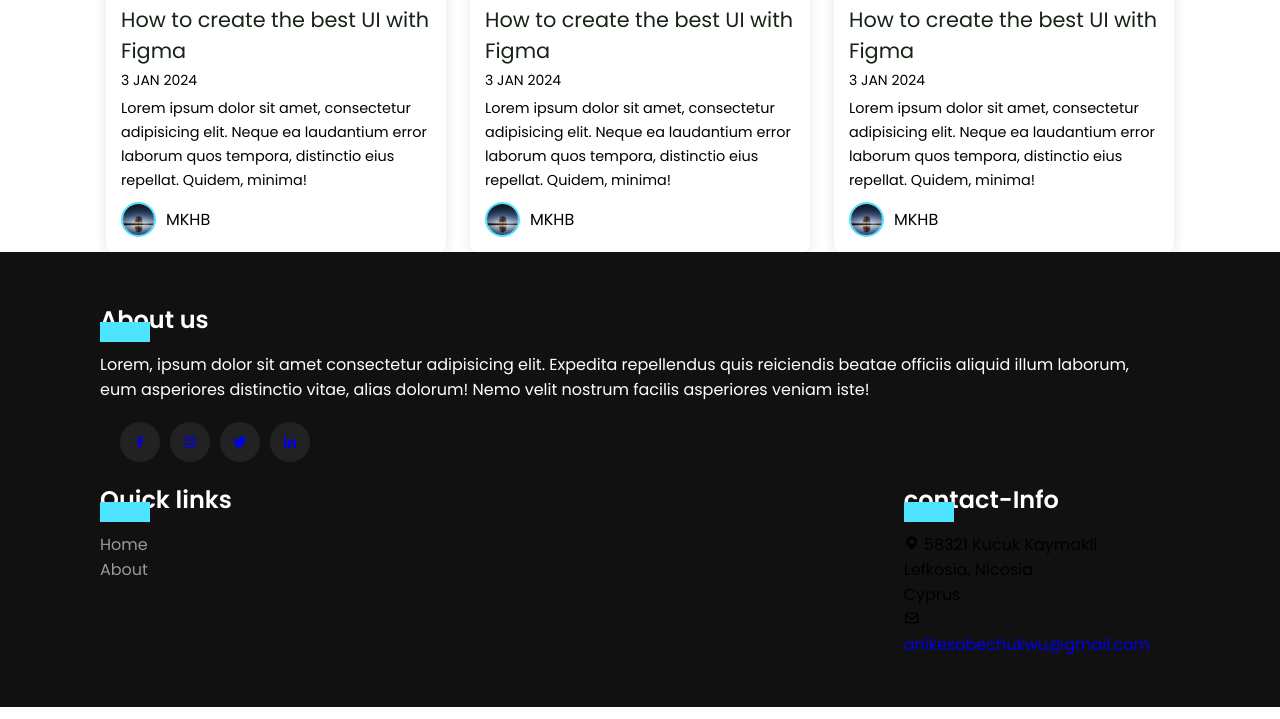
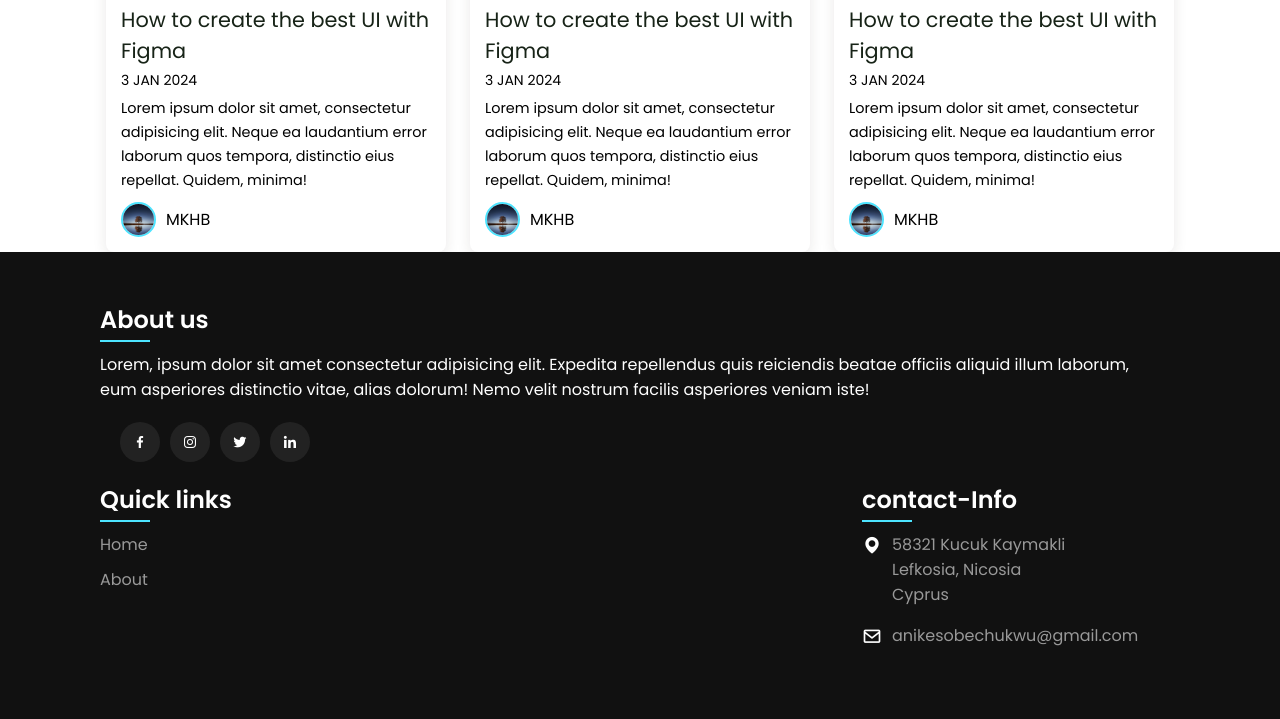
Before and after one commit to Anike-Sobe/personal_blog, a plain HTML site: page index.html in a window 1280 px wide. Shown: the part 2350-3069 px from the top of the page. Drawn offline with nearby package versions, Linux system fonts and the light colour scheme.

Commit message:
footer stlying Done.

```diff
--- a/style.css
+++ b/style.css
@@ -41,6 +41,10 @@ section {
     max-width: 1068px;
     margin: auto;
     width: 100%;
+}
+
+a {
+    color: #fff;
 }
 
 /* Header section */
@@ -302,7 +306,7 @@ footer {
     bottom: -5px;
     left: 0;
     width: 50px;
-    height: 20px;
+    height: 2px;
     background: rgba(77, 228, 255);
 }
 
@@ -349,4 +353,47 @@ footer p {
 
 .quicklinks ul li a {
     color: #999;
+    text-decoration: none;
+    margin-bottom: 10px;
+    display: inline-block;
+    transition: .3s;
 }
+
+.quicklinks ul li a:hover {
+    color: #fff;
+}
+
+.footer-container .contactBx {
+    width: calc(35% - 60px);
+    margin-right: 0 !important;
+}
+
+.contactBx .info {
+    position: relative;
+}
+
+.contactBx .info li {
+    display: flex !important;
+    margin-bottom: 16px;
+}
+
+.contactBx .info li span:nth-child(1) {
+    color: #fff;
+    font-size: 20px;
+    margin-right: 10px;
+}
+
+
+.contactBx .info li span {
+    color: #999;
+}
+
+.contactBx .info li a {
+    color: #999;
+    text-decoration: none;
+    transition: .5s;
+}
+
+.contactBx .info li a:hover {
+    color: #fff;
+}
```
